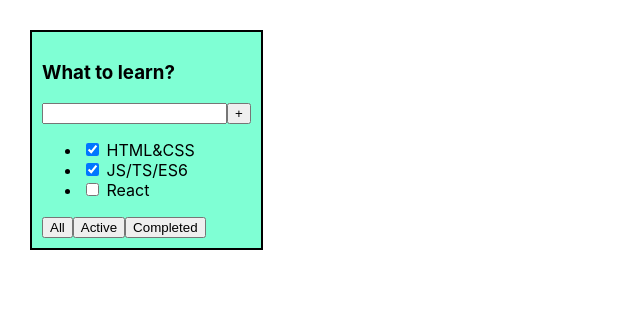
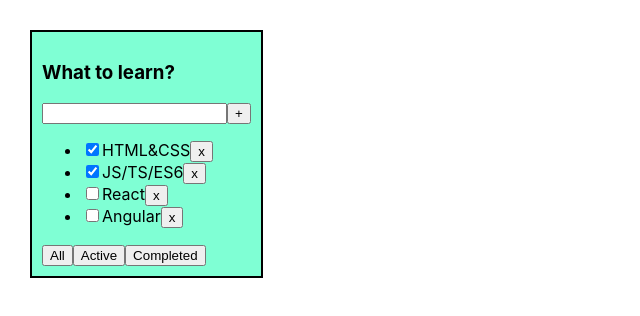
Before and after one commit to artkosmos/List-Of-Notes, a React (Create React App) app: page / in a window 1280 px wide. Shown: the top 316 px of the page, without its empty margins (0-640 px from the left). Built offline with nearby package versions, Linux system fonts and the light colour scheme.

Commit message:
feat: implement useState

```diff
--- a/src/App.tsx
+++ b/src/App.tsx
@@ -1,19 +1,32 @@
-import React from 'react';
+import React, {useState} from 'react';
 import './App.css';
 import ToDoList, {TaskType} from "./ToDoList";
 
 function App() {
-  const tasksData: TaskType[] = [
+  // we store data higher to follow "raise the state" concept
+  const title: string = "What to learn?"
+  const [tasksData, setTasksData] = useState<TaskType[]>([ // always return array including 2 elements(arr,fnc)
     {id: 1, title: "HTML&CSS", isChecked: true},
     {id: 2, title: "JS/TS/ES6", isChecked: true},
-    {id: 3, title: "React", isChecked: false}
-    ]
+    {id: 3, title: "React", isChecked: false},
+    {id: 4, title: "Angular", isChecked: false}
+  ])
+  /*let tasksData: TaskType[] = [
+    {id: 1, title: "HTML&CSS", isChecked: true},
+    {id: 2, title: "JS/TS/ES6", isChecked: true},
+    {id: 3, title: "React", isChecked: false},
+    {id: 4, title: "Angular", isChecked: false}
+  ]*/
+  const removeTask = (taskId: number):void => {
+    const updatedTasksData = tasksData.filter((item) => item.id !== taskId)
+    setTasksData(updatedTasksData)
+  }
 
   return (
     <div className="App">
-      <ToDoList tasks={tasksData} title={"What to learn?"} />
+      <ToDoList tasksData={tasksData} title={title} removeTask={removeTask}/>
     </div>
-  );
+  )
 }
 
 export default App;
--- a/src/ToDoList.tsx
+++ b/src/ToDoList.tsx
@@ -2,7 +2,8 @@ import React from 'react';
 
 type ToDoListPropsType = {
   title: string
-  tasks: TaskType[]
+  tasksData: TaskType[]
+  removeTask: (taskId: number) => void
 }
 
 export type TaskType = {
@@ -11,19 +12,28 @@ export type TaskType = {
   isChecked: boolean
 }
 
-const ToDoList = (props: ToDoListPropsType) => {
+const ToDoList: React.FC<ToDoListPropsType> = ({tasksData, title, removeTask}) => {
+  // const  {tasks, title} = props --> the write is longer than above in brackets
+  const tasksJSX: JSX.Element[] = tasksData.map((item) => {
+    return (
+      // key is the difference between old and new added element for React
+      <li key={item.id}>
+        <input type="checkbox" checked={item.isChecked}/>
+        <span>{item.title}</span>
+        <button onClick={() => removeTask(item.id)}>x</button>
+      </li>
+    )
+  })
   return (
     <div>
       <div>
-        <h3>{props.title}</h3>
+        <h3>{title}</h3>
         <div>
           <input/>
           <button>+</button>
         </div>
         <ul>
-          <li><input type="checkbox" checked={props.tasks[0].isChecked}/> <span>{props.tasks[0].title}</span></li>
-          <li><input type="checkbox" checked={props.tasks[1].isChecked}/> <span>{props.tasks[1].title}</span></li>
-          <li><input type="checkbox" checked={props.tasks[2].isChecked}/> <span>{props.tasks[2].title}</span></li>
+          {tasksJSX}
         </ul>
         <div>
           <button>All</button>
```
